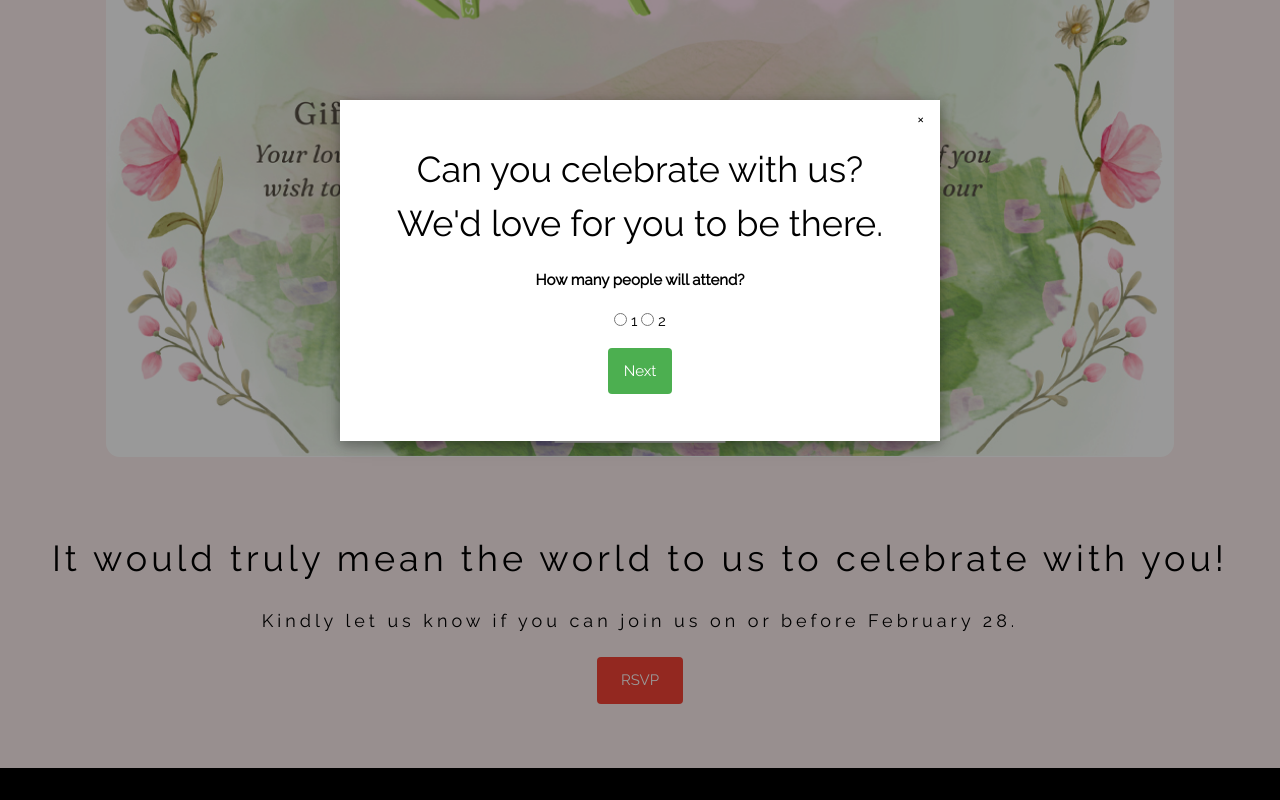
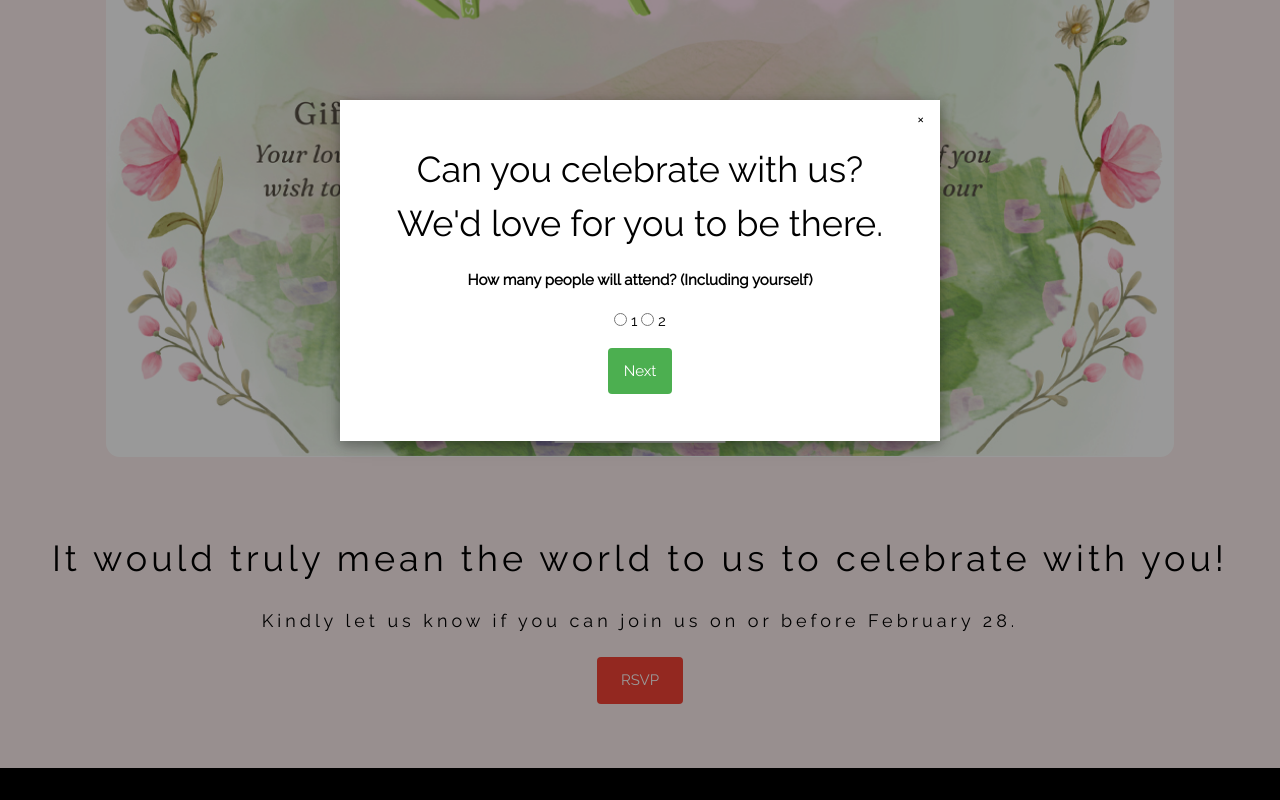
Before and after one commit to theweddingofkayleandangelica/wedding-rsvp, a plain HTML site: page index.html in a window 1280 px wide. Both pictures are taken after a click on the button "RSVP". Shown: the part 4120-4920 px from the top of the page. Drawn offline with nearby package versions, Linux system fonts and the light colour scheme.

Commit message:
Add files via upload

```diff
--- a/index.html
+++ b/index.html
@@ -120,7 +120,7 @@
           <h1>Can you celebrate with us? We'd love for you to be there.</h1>
 
           <div id="step1">
-            <p><strong>How many people will attend?</strong></p>
+            <p><strong>How many people will attend? (Including yourself)</strong></p>
             <label><input type="radio" name="guestNumber" value="1"> 1</label>
             <label><input type="radio" name="guestNumber" value="2"> 2</label>
 
```
Also changed, not shown: wedding_couple.jpg.
